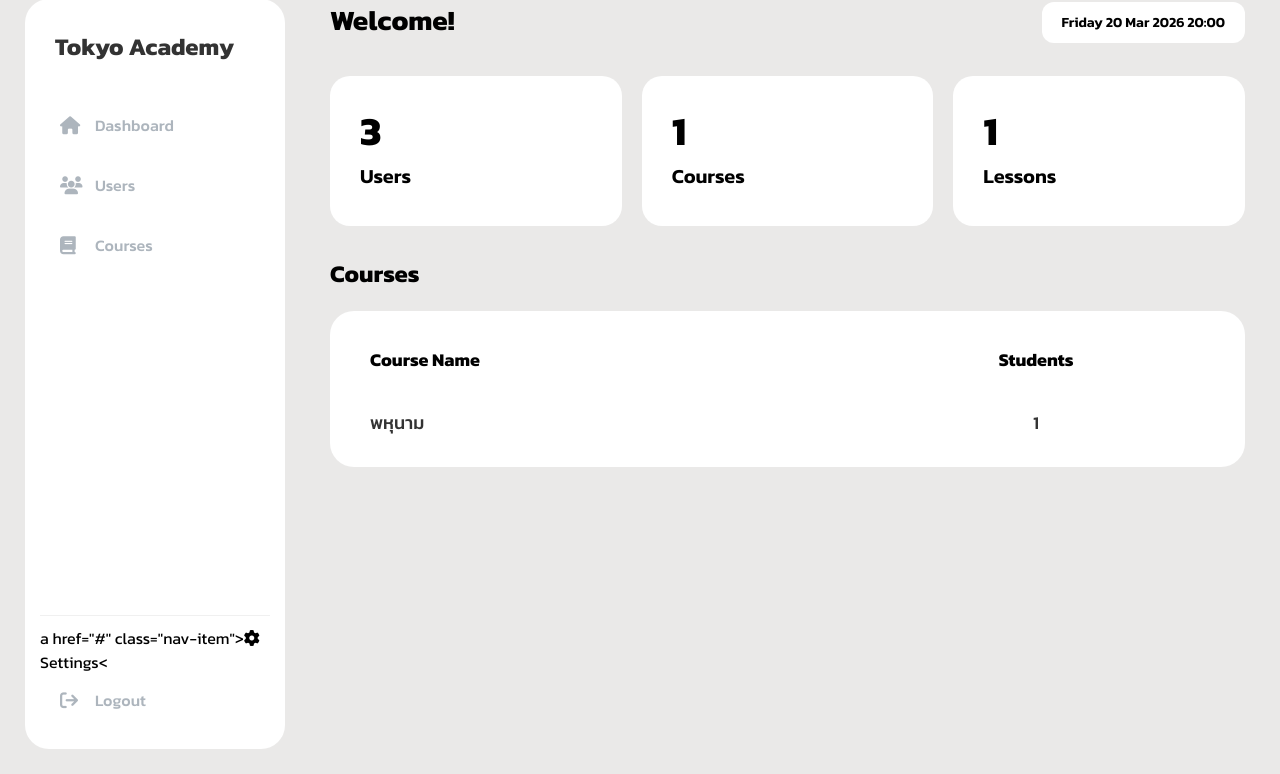
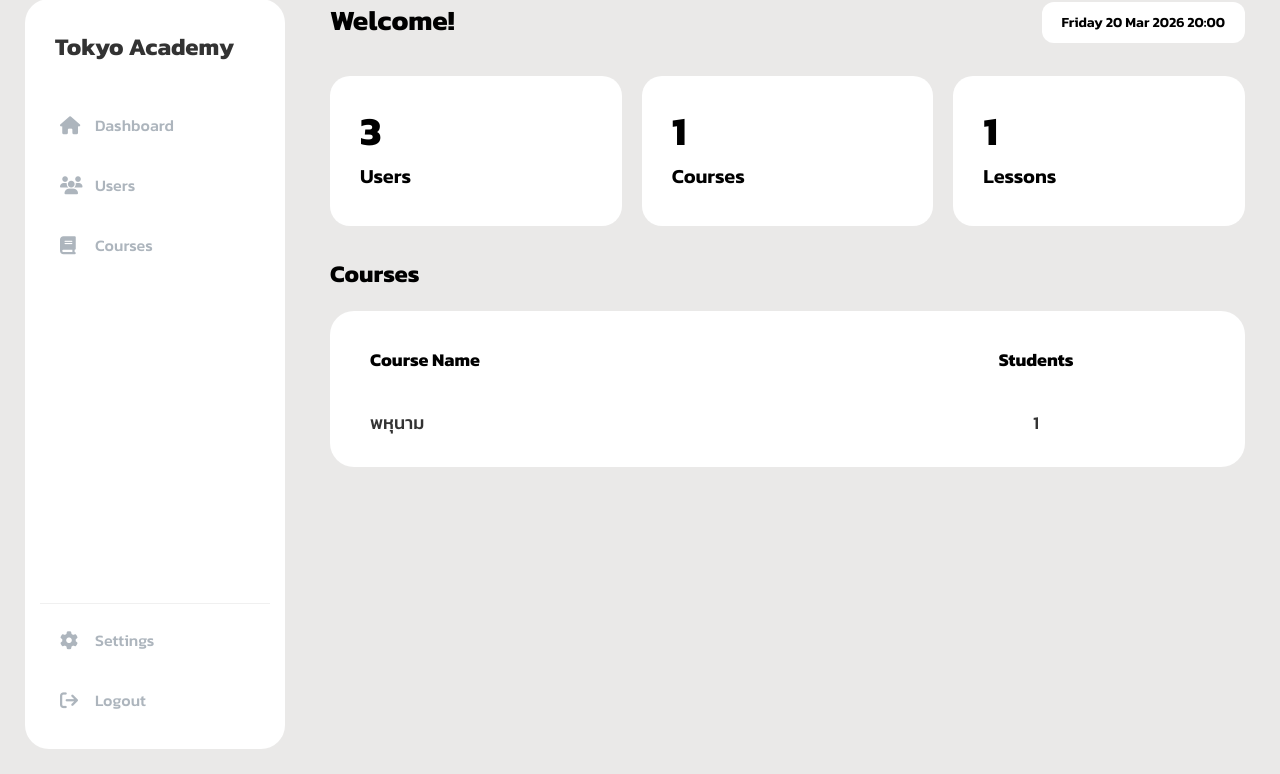
Before and after one commit to callmettokyo-stack/TokyoAcademy, a Django app: page /admin-dashboard/ in a window 1280 px wide. Shown: the part 26-800 px from the top of the page. Run offline with Django 5.2, Linux system fonts and the light colour scheme; a user stored in the database is signed in; data comes from the database, SQL or seed files in the repository.

Commit message:
Update admin.html

```diff
--- a/templates/admin.html
+++ b/templates/admin.html
@@ -19,7 +19,7 @@
                 <a href="{% url 'admin_courses_management' %}" class="nav-item"><i class="fa-solid fa-book"></i> Courses</a>
             </nav>
             <div class="nav-footer">
-                a href="#" class="nav-item"><i class="fa-solid fa-gear"></i> Settings</a><
+                <a href="#" class="nav-item"><i class="fa-solid fa-gear"></i> Settings</a>
                 <a href="{% url 'login' %}" class="nav-item logout-btn"><i class="fa-solid fa-arrow-right-from-bracket"></i> Logout</a>
             </div>
         </aside>
```
